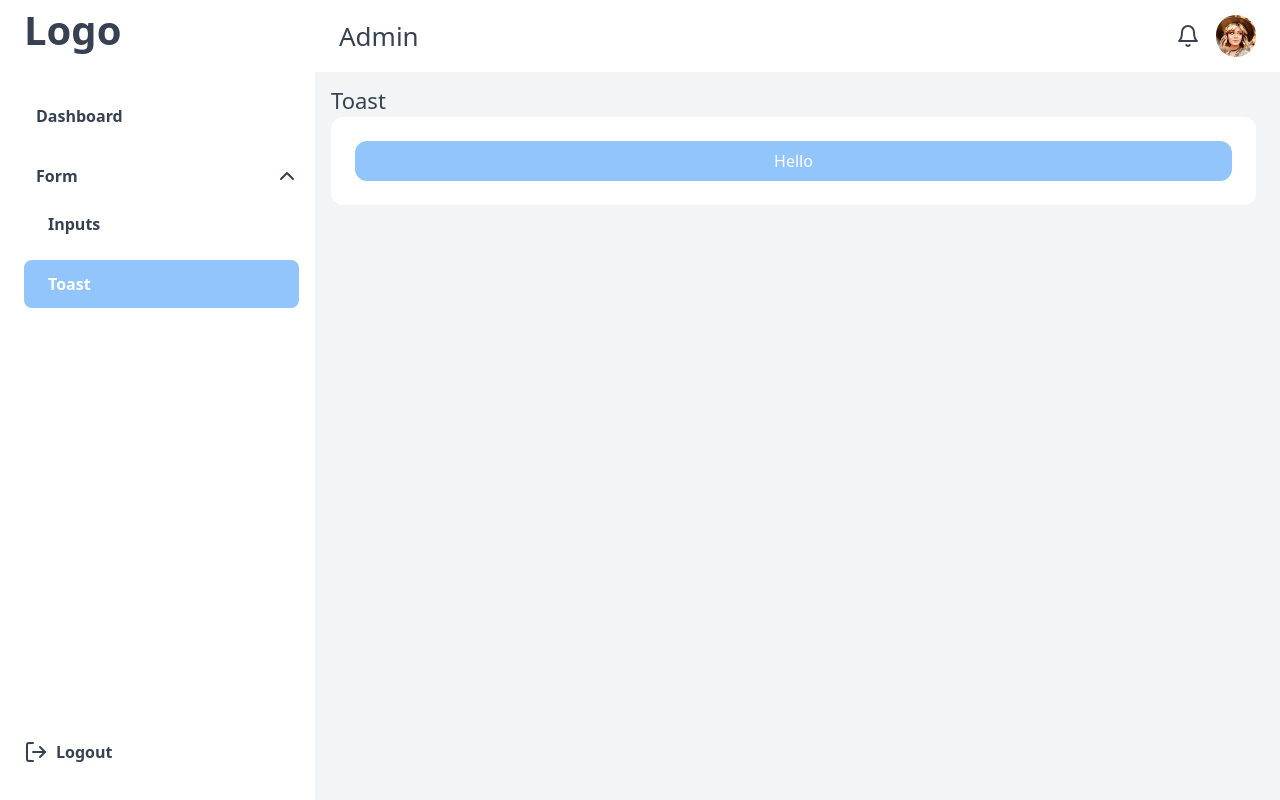
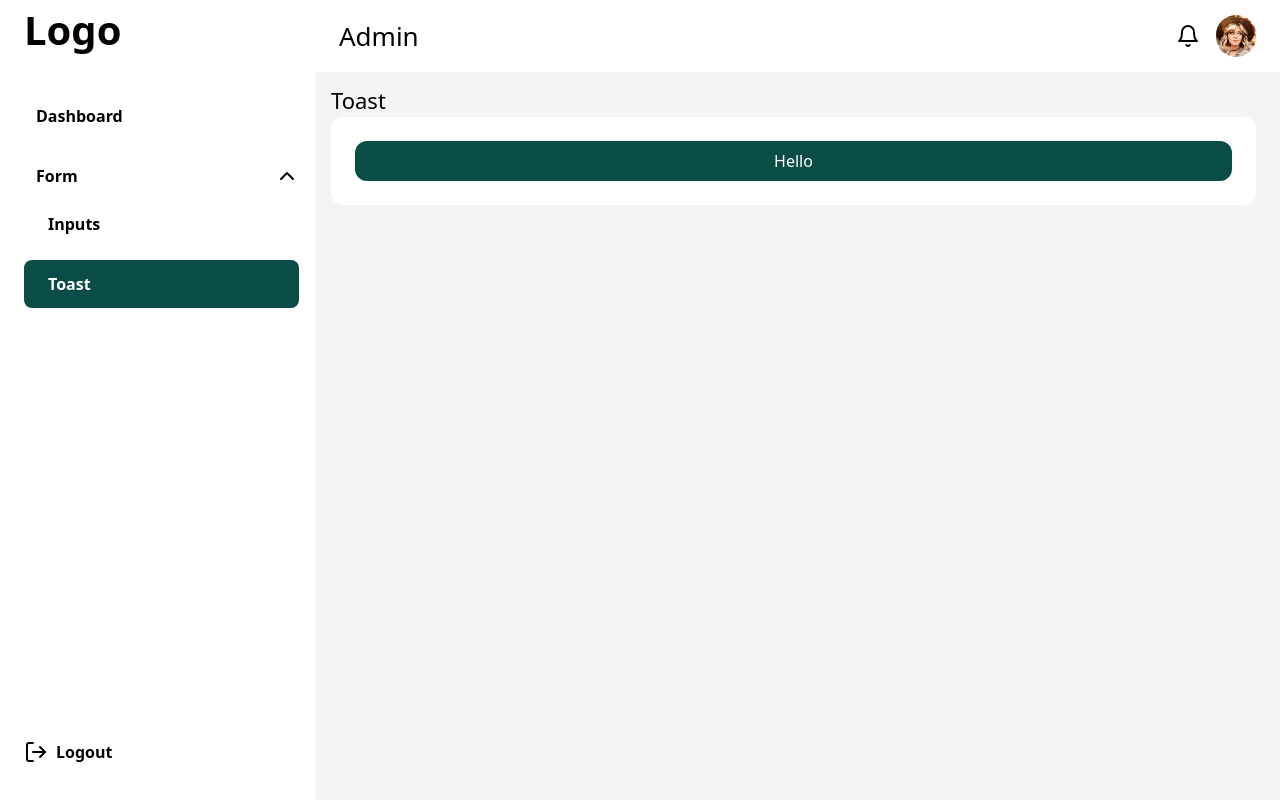
Before and after one commit to viccoSM/joker-next-tailwind, a Next.js app: page /form/toast in a window 1280 px wide. Built offline with nearby package versions, Linux system fonts and the light colour scheme.

Commit message:
feat(button): add theme button

```diff
--- /dev/null
+++ b/src/components/CustomButton/index.scss
@@ -0,0 +1,28 @@
+.theme {
+  @apply p-2 text-dark;
+
+  &-primary {
+    @apply bg-primary text-white;
+  }
+  &-secondary {
+    @apply bg-secondary text-white;
+  }
+  &-info {
+    @apply bg-info text-white;
+  }
+  &-warning {
+    @apply bg-warning text-white;
+  }
+  &-danger {
+    @apply bg-danger text-white;
+  }
+  &-success {
+    @apply bg-success text-white;
+  }
+  &-light {
+    @apply bg-light text-primary;
+  }
+  &-dark {
+    @apply bg-dark text-white;
+  }
+}
--- a/src/components/CustomButton/index.tsx
+++ b/src/components/CustomButton/index.tsx
@@ -9,12 +9,21 @@ interface CustomButtonProps {
   onClick?: (e: any) => void;
   onSubmit?: (e: any) => void;
   type?: 'button' | 'submit' | 'reset';
+  theme?:
+    | 'primary'
+    | 'secondary'
+    | 'info'
+    | 'danger'
+    | 'warning'
+    | 'success'
+    | 'light'
+    | 'dark';
   link?: string;
   id?: string;
   className?: string;
   disabled?: boolean;
   isLoading?: boolean;
-  required?:boolean
+  required?: boolean;
 }
 
 const CustomButton: FC<CustomButtonProps> = ({
@@ -43,22 +52,22 @@ const CustomButton: FC<CustomButtonProps> = ({
     setInternalLoading(false); // Stop the loading after the operation is completed
   };
 
-
   // Link
-  if(props.link){
+  if (props.link) {
     return (
       <>
         <Link
           href={props.link}
           id={props.id}
-        className={clsxm('disabled:opacity-70 font-medium',
+          className={clsxm(
+            'disabled:opacity-70 font-medium',
+            props.theme && `theme theme-${props.theme}`,
             props.className
-        )}
-      >
+          )}>
           {children}
         </Link>
       </>
-    )
+    );
   }
 
   // Button
@@ -68,10 +77,11 @@ const CustomButton: FC<CustomButtonProps> = ({
       id={props.id}
       disabled={props.disabled || isLoading || internalLoading}
       onClick={onClick && handleClick}
-      className={clsxm('disabled:opacity-70 font-medium',
+      className={clsxm(
+        'disabled:opacity-70 font-medium',
+        props.theme && `theme theme-${props.theme}`,
         props.className
-      )}
-    >
+      )}>
       {isLoading || internalLoading ? (
         <FontAwesomeIcon icon={faCircleNotch} spin />
       ) : (
--- a/src/layouts/Sidebar/index.scss
+++ b/src/layouts/Sidebar/index.scss
@@ -5,10 +5,10 @@
     @apply relative w-full cursor-pointer flex justify-between space-x-2 space-x-3 items-center py-3 pl-3 rounded-lg transition ease-in-out delay-150;
 
     &.path {
-      @apply hover:bg-blue-300 hover:text-white;
+      @apply hover:bg-primary hover:text-white;
 
       &.active{
-        @apply bg-blue-300 text-white;
+        @apply bg-primary text-white;
       }
     }
   }
--- a/src/modules/Auth/Login/index.tsx
+++ b/src/modules/Auth/Login/index.tsx
@@ -49,7 +49,8 @@ const Login = () => {
             onChange={handleChange}
           />
           <CustomButton
-            className='w-full bg-blue-300 p-2 rounded-xl text-white'
+            className='w-full rounded-xl'
+            theme='primary'
             type='submit'
             disabled={!form.email || !form.password}
             isLoading={isLoading}
--- a/src/modules/Form/Toast/index.tsx
+++ b/src/modules/Form/Toast/index.tsx
@@ -29,7 +29,8 @@ function Toast() {
       <div className="pr-6">
         <div className="bg-white rounded-xl w-full p-6 space-y-4">
           <CustomButton
-            className="w-full bg-blue-300 p-2 rounded-xl text-white"
+            className="w-full rounded-xl text-white"
+            theme='primary'
             onClick={handleShowToast}>
             Hello
           </CustomButton>
--- a/src/styles/base.scss
+++ b/src/styles/base.scss
@@ -24,7 +24,7 @@ select:-webkit-autofill:focus {
 }
 
 html {
-  @apply text-gray-700;
+  @apply text-dark;
 }
 
 // Custom Scroll Bar
--- /dev/null
+++ b/src/styles/components.scss
@@ -0,0 +1 @@
+@import "../components/CustomButton/index.scss";
--- a/src/styles/globals.scss
+++ b/src/styles/globals.scss
@@ -5,3 +5,4 @@
 @import "base";
 @import "utils";
 @import "layouts";
+@import "components";
--- a/tailwind.config.js
+++ b/tailwind.config.js
@@ -4,7 +4,18 @@ module.exports = {
     "./src/**/*.{js,ts,jsx,tsx}",
   ],
   theme: {
-    extend: {},
+    extend: {
+      colors:{
+        primary: '#0a4d47',
+        secondary: '#5fa9ac',
+        info: '#329cac',
+        light: '#afebd1',
+        dark: '#050002',
+        success: '#12b64b',
+        warning: '#f4cb11',
+        danger: '#f3375e'
+      }
+    },
   },
   plugins: [],
 }
```
Lines whose indentation alone changed are shown as unchanged.
